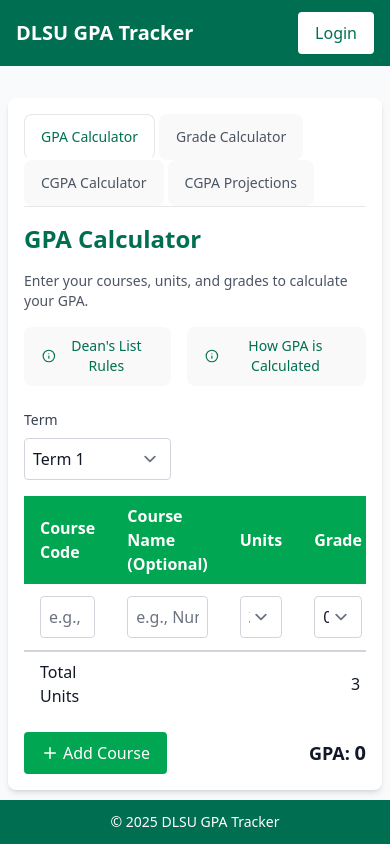
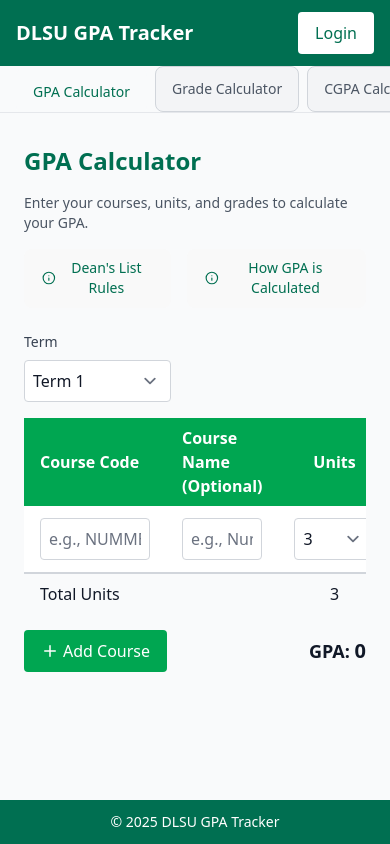
Before and after one commit to Shujimaki/dlsu-gpa-tracker, a React (Vite) app: page / in a window 390 px wide. Built offline with nearby package versions, Linux system fonts and the light colour scheme.

Commit message:
Make seamless tabs; fix fields viewing for mobile

```diff
--- a/src/App.tsx
+++ b/src/App.tsx
@@ -34,12 +34,10 @@
         onLogout={() => setUser(null)}
       />
 
-      <main className="flex-1 w-full mx-auto p-2 md:p-6 flex flex-col">
-        <div className="mt-6 bg-white rounded-lg shadow-md p-4 md:p-6 w-full">
-          <TabNavigation activeTab={activeTab} setActiveTab={setActiveTab} />
-          <div className="mt-4">
-            {renderActiveTab()}
-          </div>
+      <main className="flex-1 flex flex-col w-full">
+        <TabNavigation activeTab={activeTab} setActiveTab={setActiveTab} />
+        <div className="flex-1 w-full px-6 py-8">
+          {renderActiveTab()}
         </div>
       </main>
 
--- a/src/components/GPACalculator.tsx
+++ b/src/components/GPACalculator.tsx
@@ -166,14 +166,14 @@
         </div>
       </div>
 
-      <div className="overflow-x-auto">
+      <div className="overflow-x-auto relative">
         <table className="w-full border-collapse">
           <thead>
             <tr className="bg-dlsu-light-green text-white">
               <th className="px-4 py-2 text-left">Course Code</th>
               <th className="px-4 py-2 text-left">Course Name (Optional)</th>
-              <th className="px-4 py-2 text-center">Units</th>
-              <th className="px-4 py-2 text-center">Grade</th>
+              <th className="px-4 py-2 text-center min-w-[80px]">Units</th>
+              <th className="px-4 py-2 text-center min-w-[80px]">Grade</th>
               <th className="px-4 py-2 text-center">Non-Academic Subject <span title='What is this?'>?</span></th>
               <th className="px-4 py-2 w-10"></th>
             </tr>
@@ -181,12 +181,13 @@
           <tbody>
             {courses.map(course => (
               <tr key={course.id} className="border-b border-gray-200 hover:bg-gray-50 md:align-middle bg-white md:bg-transparent">
-                <td className="px-4 py-3 align-middle">
+                <td className="px-4 py-3 align-middle min-w-[110px] flex-shrink-0">
                   <input
                     type="text"
                     value={course.code}
                     onChange={(e) => updateCourse(course.id, 'code', e.target.value)}
-                    className="w-full p-2 border border-gray-300 rounded text-base"
+                    className="w-full p-2 border border-gray-300 rounded text-base min-w-[110px] flex-shrink-0"
+                    maxLength={7}
                     placeholder="e.g., NUMMETS"
                   />
                 </td>
@@ -199,11 +200,11 @@
                     placeholder="e.g., Numerical Methods"
                   />
                 </td>
-                <td className="px-4 py-3 align-middle">
+                <td className="px-4 py-3 align-middle min-w-[80px]">
                   <select
                     value={course.units}
                     onChange={e => updateCourse(course.id, 'units', Number(e.target.value))}
-                    className="w-full p-2 pr-8 border border-gray-300 rounded text-base"
+                    className="w-full p-2 pr-8 border border-gray-300 rounded text-base min-w-[80px]"
                   >
                     {course.nas
                       ? [0, 1, 2, 3].map(units => (
@@ -218,12 +219,12 @@
                         ))}
                   </select>
                 </td>
-                <td className="px-4 py-3 align-middle">
+                <td className="px-4 py-3 align-middle min-w-[80px]">
                   {course.nas && course.units === 0 ? (
                     <select
                       value={course.grade === 1 ? 'P' : 'F'}
                       onChange={e => updateCourse(course.id, 'grade', e.target.value === 'P' ? 1 : 0)}
-                      className="w-full p-2 pr-8 border border-gray-300 rounded text-base"
+                      className="w-full p-2 pr-8 border border-gray-300 rounded text-base min-w-[80px]"
                     >
                       <option value="P">P</option>
                       <option value="F">F</option>
@@ -232,7 +233,7 @@
                     <select
                       value={course.grade}
                       onChange={e => updateCourse(course.id, 'grade', Number(e.target.value))}
-                      className="w-full p-2 pr-8 border border-gray-300 rounded text-base"
+                      className="w-full p-2 pr-8 border border-gray-300 rounded text-base min-w-[80px]"
                     >
                       {[4.0, 3.5, 3.0, 2.5, 2.0, 1.5, 1.0, 0.0].map(grade => (
                         <option key={grade} value={grade}>
@@ -268,7 +269,7 @@
             <tr className="border-t-2 border-gray-300 font-medium">
               <td className="px-4 py-2">Total Units</td>
               <td></td>
-              <td className="px-4 py-2 text-center" colSpan={3}>
+              <td className="px-4 py-2 text-center" colSpan={1}>
                 {totalAcademicUnits}
                 {totalNASUnits > 0 && (
                   <span className="text-gray-500"> ({totalNASUnits})</span>
--- a/src/components/TabNavigation.tsx
+++ b/src/components/TabNavigation.tsx
@@ -24,15 +24,20 @@
   ];
 
   return (
-    <div className="flex flex-wrap border-b border-gray-200">
-      {tabs.map(tab => (
+    <div className="flex border-b border-gray-200 bg-gray-50 px-4 overflow-x-auto whitespace-nowrap scrollbar-thin scrollbar-thumb-gray-300 scrollbar-track-gray-100">
+      {tabs.map((tab, idx) => (
         <button
           key={tab.id}
-          className={`px-4 py-3 font-medium text-sm md:text-base transition-colors duration-200 mr-1 rounded-t-lg ${
-            activeTab === tab.id
-              ? 'bg-white text-dlsu-green border-l border-t border-r border-gray-200 border-b-white'
-              : 'text-gray-600 hover:text-dlsu-green hover:bg-gray-100'
-          }`}
+          className={`px-4 py-3 font-medium text-sm md:text-base transition-colors duration-200 focus:outline-none
+            border-t border-l border-r
+            ${idx === 0 ? 'rounded-tl-lg' : ''}
+            ${idx === tabs.length - 1 ? 'rounded-tr-lg' : ''}
+            ${activeTab === tab.id
+              ? 'bg-gray-50 border-b-0 text-dlsu-green z-10'
+              : 'bg-gray-100 border-b border-gray-300 text-gray-600 hover:bg-gray-200'}
+            ${idx !== 0 ? 'ml-2' : ''}
+          `}
+          style={{ position: 'relative', top: activeTab === tab.id ? '2px' : '0' }}
           onClick={() => setActiveTab(tab.id)}
         >
           {tab.label}
```
